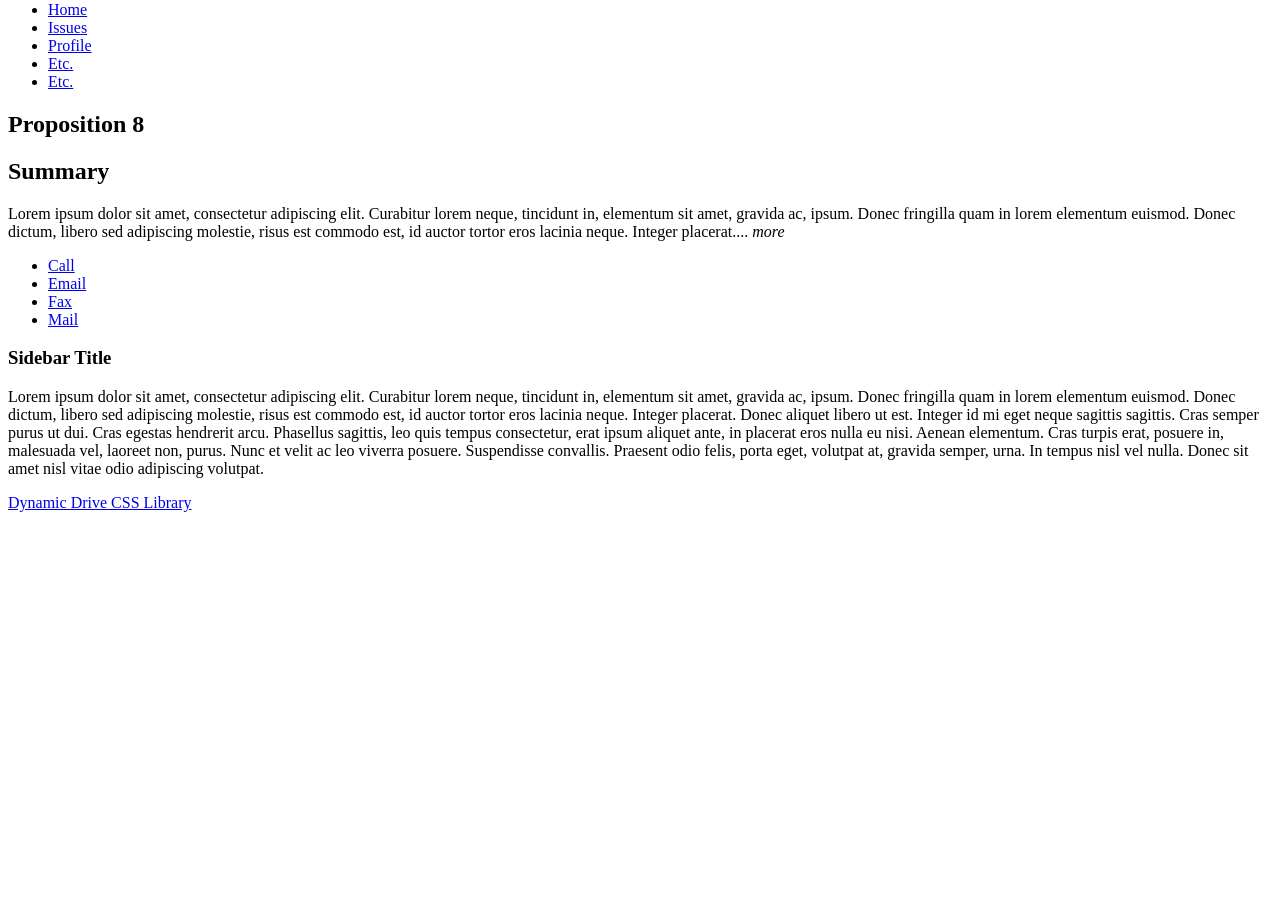
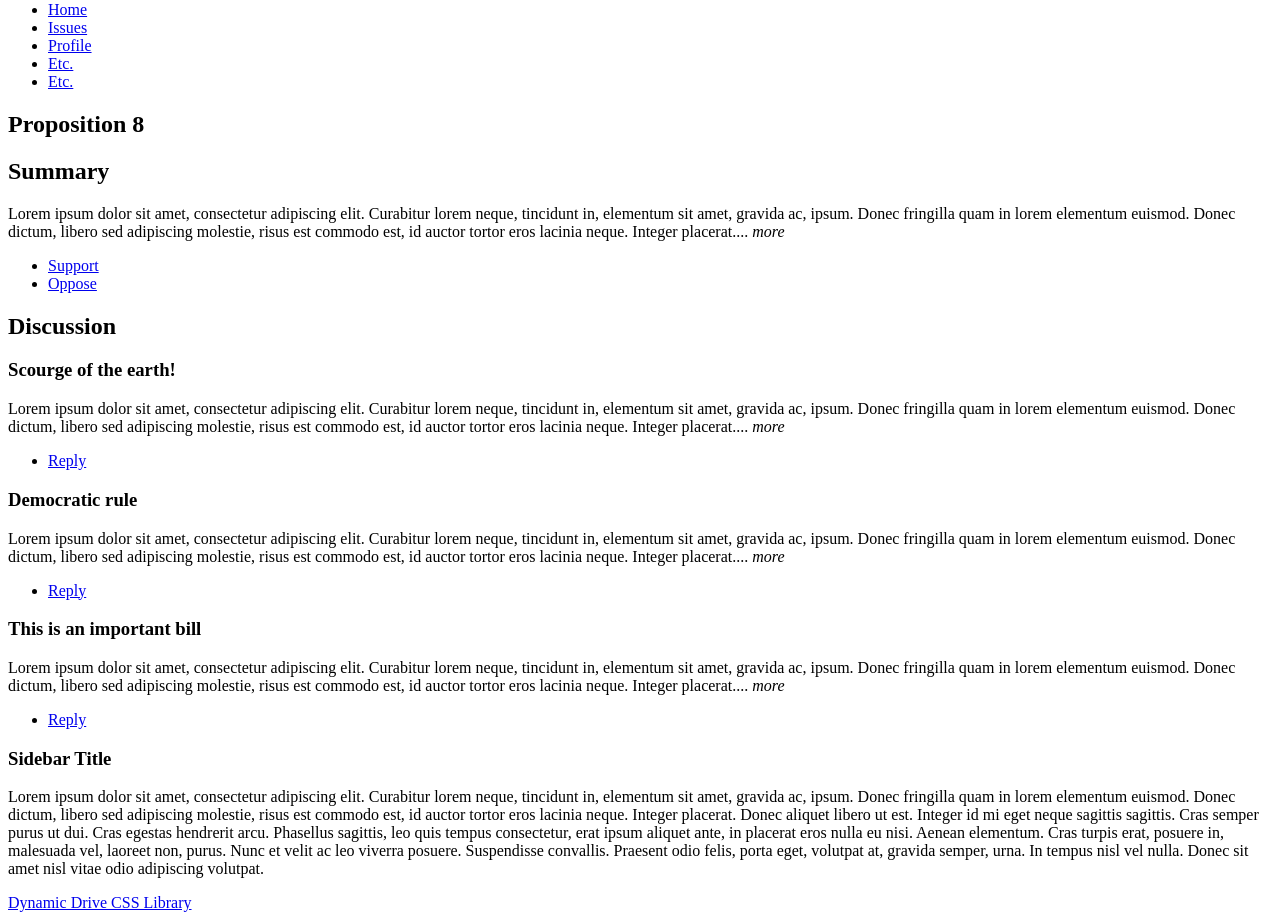
Before and after one commit to philippp/billsleuth, a plain HTML site: page public/issuepage.html in a window 1280 px wide. Shown: the part 79-999 px from the top of the page. Before the commit the page ends 800 px from the top, so only its background shows below. Drawn offline with Linux system fonts and the light colour scheme.

Commit message:
issues page uploaded

```diff
--- a/public/issuepage.html
+++ b/public/issuepage.html
@@ -10,7 +10,7 @@
 
 	<title>Open Democracy</title>
 <style type="text/css" media="all">
-		@import "style.css";
+		@import "css/style.css";
 	</style>
 
 
@@ -44,14 +44,54 @@
 <p>Lorem ipsum dolor sit amet, consectetur adipiscing elit. Curabitur lorem neque, tincidunt in, elementum sit amet, gravida ac, ipsum. Donec fringilla quam in lorem elementum euismod. Donec dictum, libero sed adipiscing molestie, risus est commodo est, id auctor tortor eros lacinia neque. Integer placerat.... <em>more</em> </p>
 <div class="newstabs">
 <ul>
-<li><a href="http://www.dynamicdrive.com">Call</a></li>
-<li><a href="http://www.dynamicdrive.com">Email</a></li>
-<li><a href="http://www.dynamicdrive.com">Fax</a></li>
-<li><a href="http://www.dynamicdrive.com">Mail</a></li>
+<li><a href="http://www.dynamicdrive.com">Support</a></li>
+<li><a href="http://www.dynamicdrive.com">Oppose</a></li>
 </ul>
 </div><!--actiontabs-->
 </div><!--innertube-->
 </div><!--newsitem-->
+
+<div id="pagetitle">
+<h2>Discussion</h2>
+</divv<!--pagetitle-->
+
+<div id="newsitem">
+<div class="innertube">
+<h3>Scourge of the earth!</h3>
+<p>Lorem ipsum dolor sit amet, consectetur adipiscing elit. Curabitur lorem neque, tincidunt in, elementum sit amet, gravida ac, ipsum. Donec fringilla quam in lorem elementum euismod. Donec dictum, libero sed adipiscing molestie, risus est commodo est, id auctor tortor eros lacinia neque. Integer placerat.... <em>more</em> </p>
+<div class="newstabs">
+<ul>
+<li><a href="http://www.dynamicdrive.com">Reply</a></li>
+</ul>
+</div><!--actiontabs-->
+</div><!--innertube-->
+</div><!--discussion-->
+
+<div id="newsitem">
+<div class="innertube">
+<h3>Democratic rule</h3>
+<p>Lorem ipsum dolor sit amet, consectetur adipiscing elit. Curabitur lorem neque, tincidunt in, elementum sit amet, gravida ac, ipsum. Donec fringilla quam in lorem elementum euismod. Donec dictum, libero sed adipiscing molestie, risus est commodo est, id auctor tortor eros lacinia neque. Integer placerat.... <em>more</em> </p>
+<div class="newstabs">
+<ul>
+<li><a href="http://www.dynamicdrive.com">Reply</a></li>
+</ul>
+</div><!--actiontabs-->
+</div><!--innertube-->
+</div><!--discussion-->
+
+<div id="newsitem">
+<div class="innertube">
+<h3>This is an important bill</h3>
+<p>Lorem ipsum dolor sit amet, consectetur adipiscing elit. Curabitur lorem neque, tincidunt in, elementum sit amet, gravida ac, ipsum. Donec fringilla quam in lorem elementum euismod. Donec dictum, libero sed adipiscing molestie, risus est commodo est, id auctor tortor eros lacinia neque. Integer placerat.... <em>more</em> </p>
+<div class="newstabs">
+<ul>
+<li><a href="http://www.dynamicdrive.com">Reply</a></li>
+</ul>
+</div><!--actiontabs-->
+</div><!--innertube-->
+</div><!--discussion-->
+
+
 
 
 
```
